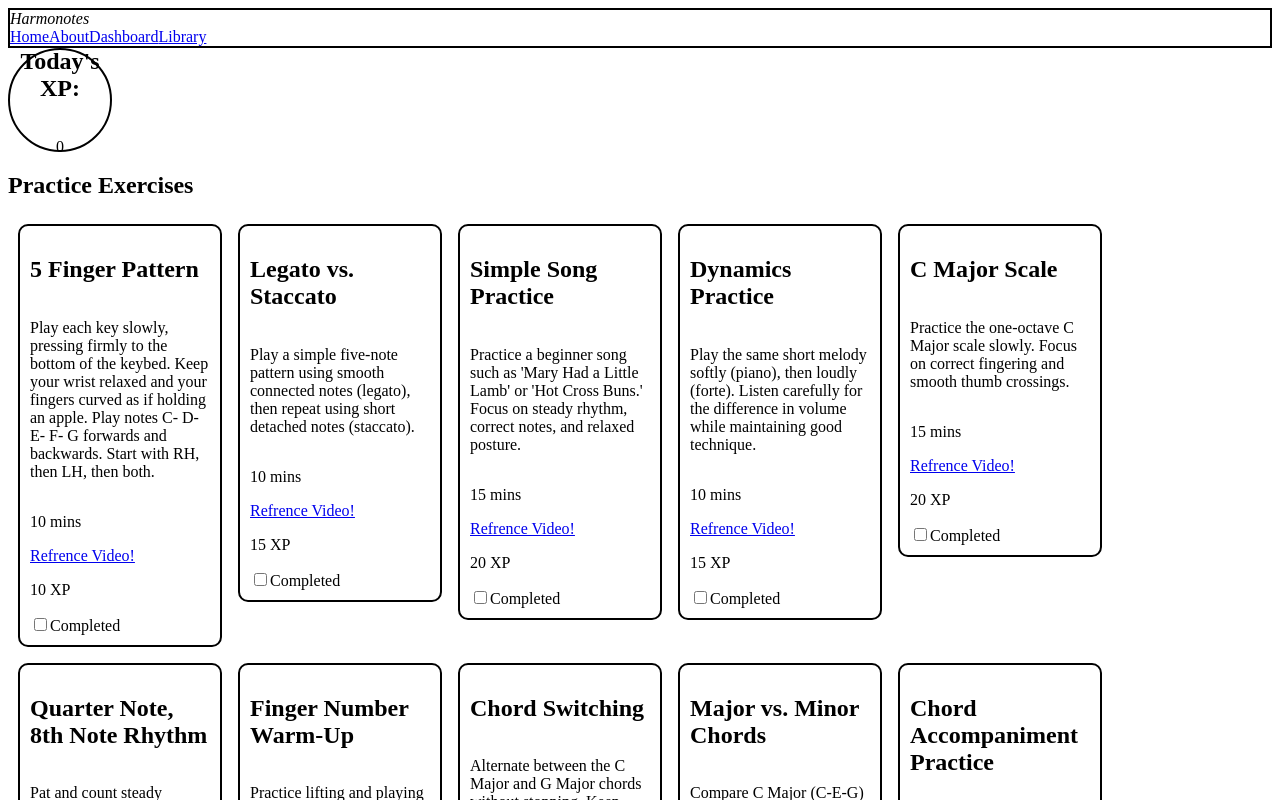
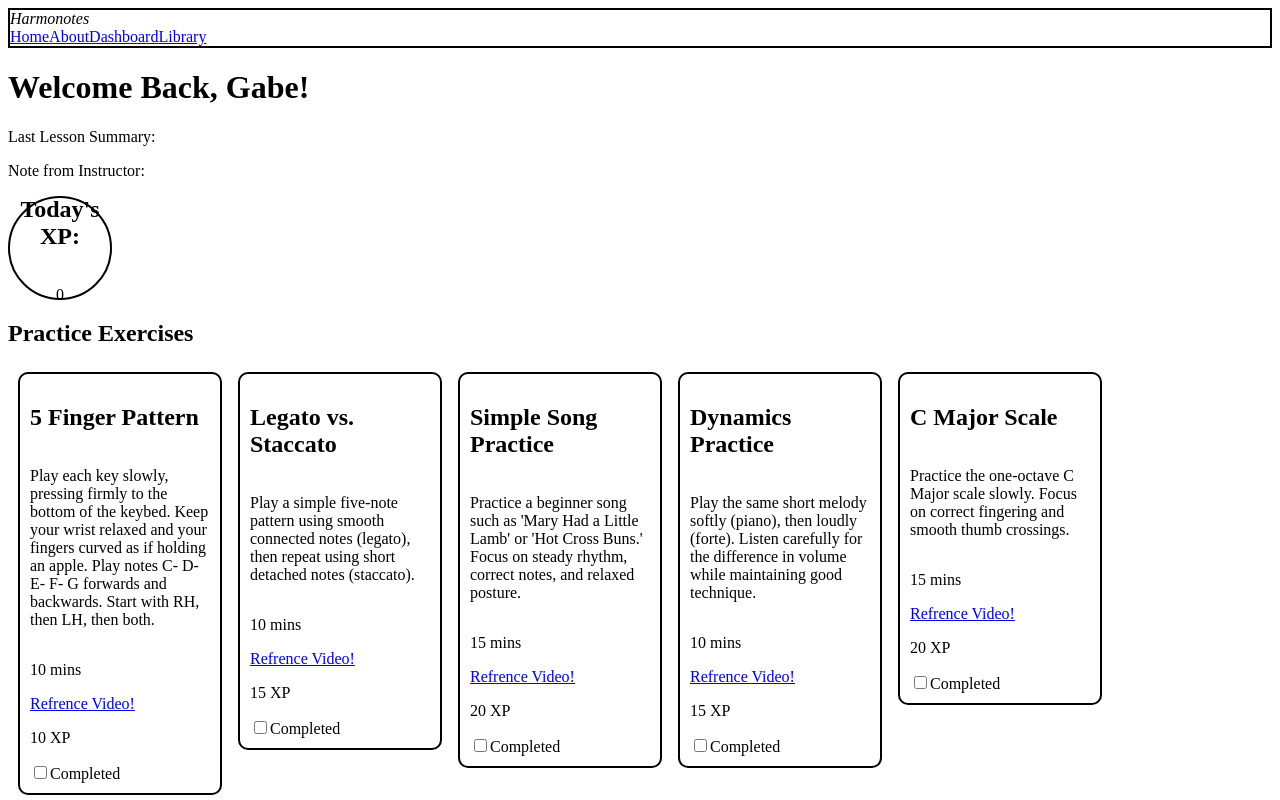
Before and after one commit to BrookeFloyd10/Harmonotes-BrookeF, a React (Vite) app in the folder harmonotes/: page /dashboard in a window 1280 px wide. Shown: the top 800 px of the page. Built offline with nearby package versions, Linux system fonts and the light colour scheme.

Commit message:
added dashboard-top class for welcome message, notes and lesson summary

```diff
--- a/harmonotes/src/pages/Dashboard.jsx
+++ b/harmonotes/src/pages/Dashboard.jsx
@@ -46,8 +46,14 @@ function Dashboard() {
     if (error) return <p>Error loading: {error}</p>;
     return (
         <>
-
+        <div className="dashboard-top">
+            <div className="welcome-summary">
+                <h1>Welcome Back, Gabe!</h1>
+                <p>Last Lesson Summary:</p>
+                <p>Note from Instructor:</p>
+            </div>
             <XPTracker practiceData={practiceData} />
+        </div>
 
             <section className="exercise-list">
                 <h2>Practice Exercises</h2>
```
